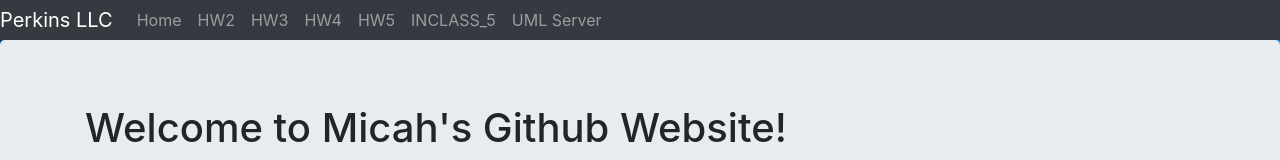
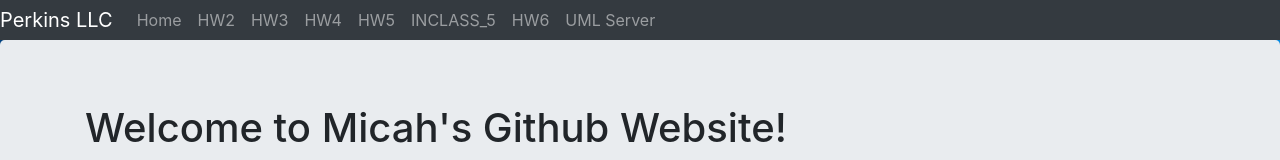
Before and after one commit to MPsoftwarenstuff/guiRepo, a plain HTML site: page index.html in a window 1280 px wide. Shown: the top 160 px of the page. Drawn offline with nearby package versions, Linux system fonts and the light colour scheme.

Commit message:
Update index.html

```diff
--- a/index.html
+++ b/index.html
@@ -34,6 +34,8 @@ but all images were used from legally safe sources-->
             <a  class="nav-link" href="hw5.html">HW5</a></li>
 	   <li class="nav-item">
             <a  class="nav-link" href="inclass5.html">INCLASS_5</a></li>
+           <li class="nav-item">
+            <a  class="nav-link" href="hw6.html">HW6</a></li>
 
           <li class="nav-item">
             <a  class="nav-link" href="https://cs.uml.edu/~mmperkin">UML Server</a></li>
```
